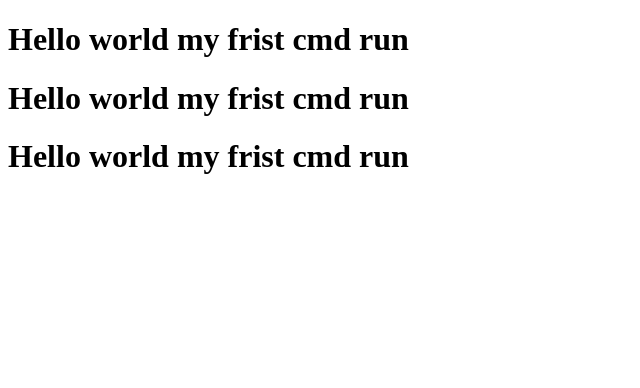
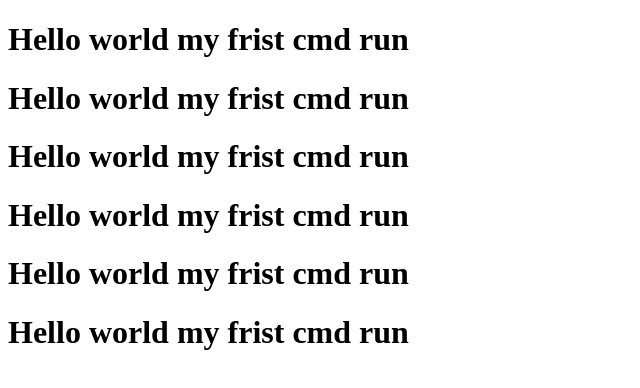
Before and after one commit to Jay-Kaklotar/Github_test, a plain HTML site: page index.html in a window 1280 px wide. Shown: the whole page, without its empty margins (0-640 px from the left). Drawn offline with Linux system fonts and the light colour scheme.

Commit message:
second commit

```diff
--- a/index.html
+++ b/index.html
@@ -11,6 +11,9 @@
     <h1>Hello world my frist cmd run</h1>
     <h1>Hello world my frist cmd run</h1>
     <h1>Hello world my frist cmd run</h1>
+    <h1>Hello world my frist cmd run</h1>
+    <h1>Hello world my frist cmd run</h1>
+    <h1>Hello world my frist cmd run</h1>
 </body>
 
 </html>
```
